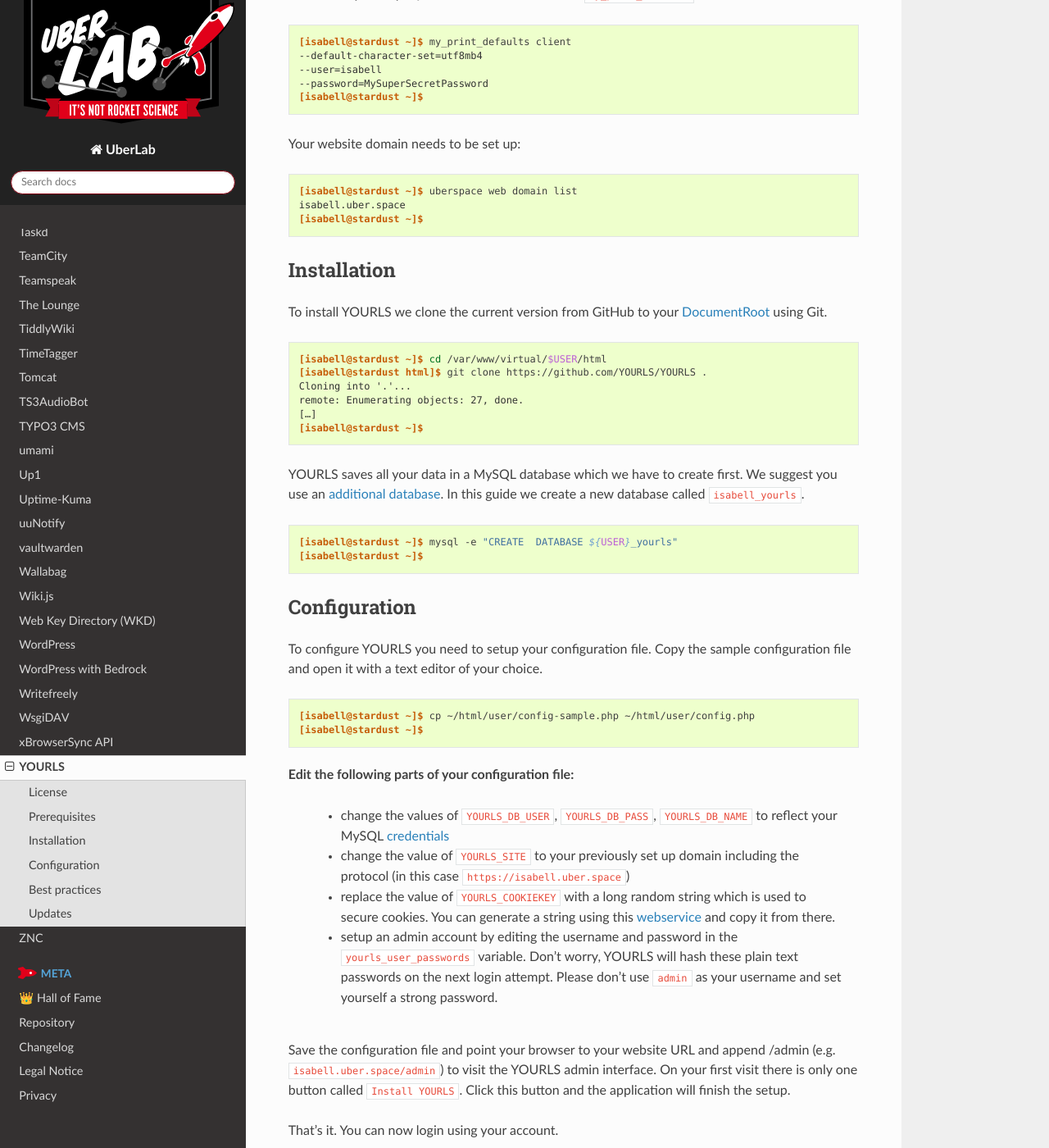
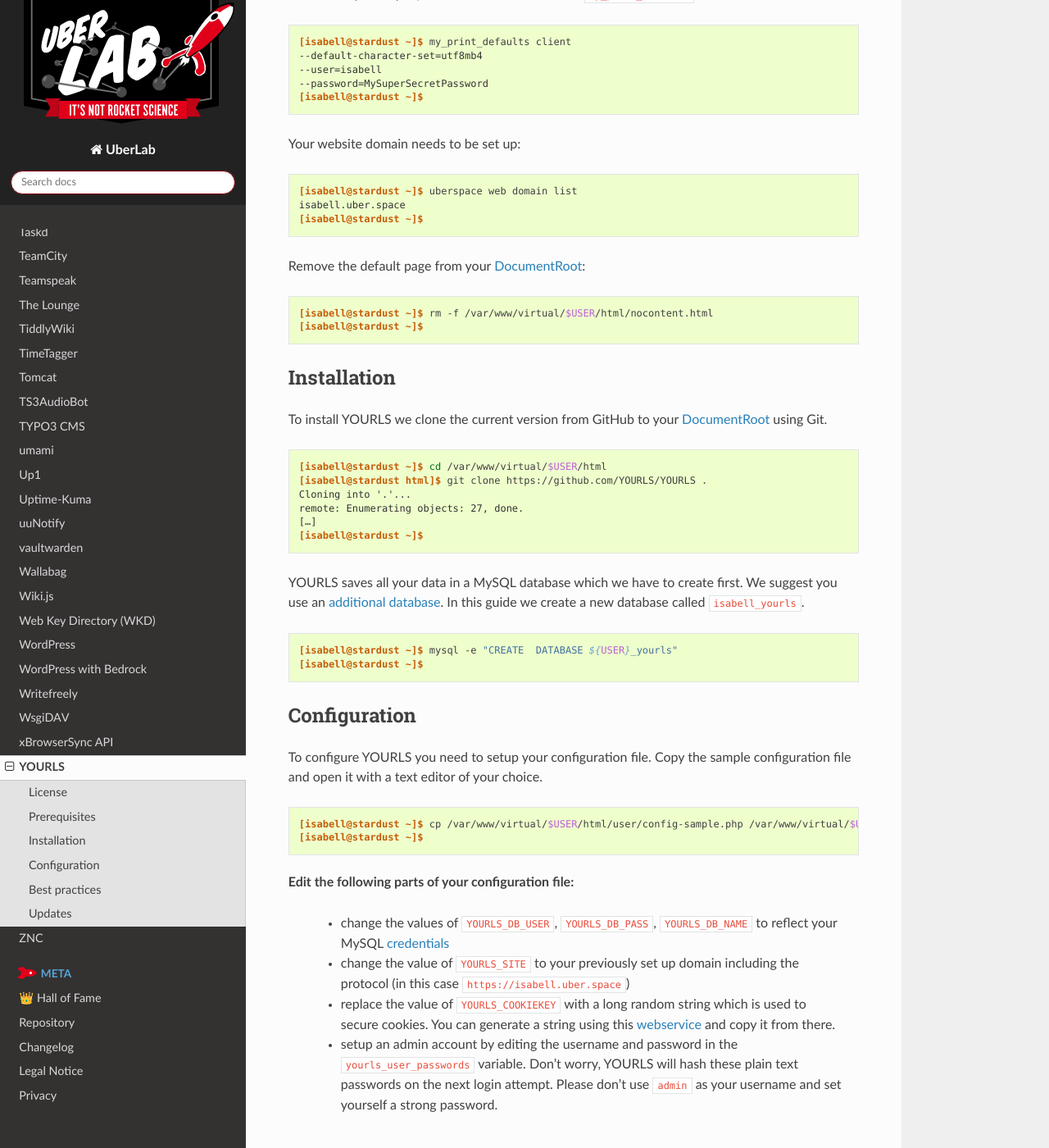
Before and after one commit to Uberspace/lab, a Sphinx documentation site: the page built from source/guide_yourls.rst, in a window 1280 px wide and 1400 px high, scrolled down 1532 px. Shown: the whole window at 82% size. Built offline with Sphinx 7.4.7 and the Read the Docs theme 2.0.0, drawn with Linux system fonts in a browser that asks for light colours; some of the changed text lies outside the part shown.

```diff
--- a/source/guide_yourls.rst
+++ b/source/guide_yourls.rst
@@ -48,6 +48,14 @@
 Your website domain needs to be set up:
 
 .. include:: includes/web-domain-list.rst
+
+Remove the default page from your :manual:`DocumentRoot <web-documentroot>`:
+
+::
+
+ [isabell@stardust ~]$ rm -f /var/www/virtual/$USER/html/nocontent.html
+ [isabell@stardust ~]$
+
 
 Installation
 ============
@@ -78,7 +86,7 @@
 
 .. code-block:: console
 
- [isabell@stardust ~]$ cp ~/html/user/config-sample.php ~/html/user/config.php
+ [isabell@stardust ~]$ cp /var/www/virtual/$USER/html/user/config-sample.php /var/www/virtual/$USER/html/user/config.php
  [isabell@stardust ~]$
 
 Edit the following parts of your configuration file:
```
Also changed, not shown: other parts of source/guide_yourls.rst (+3 -3 lines).
